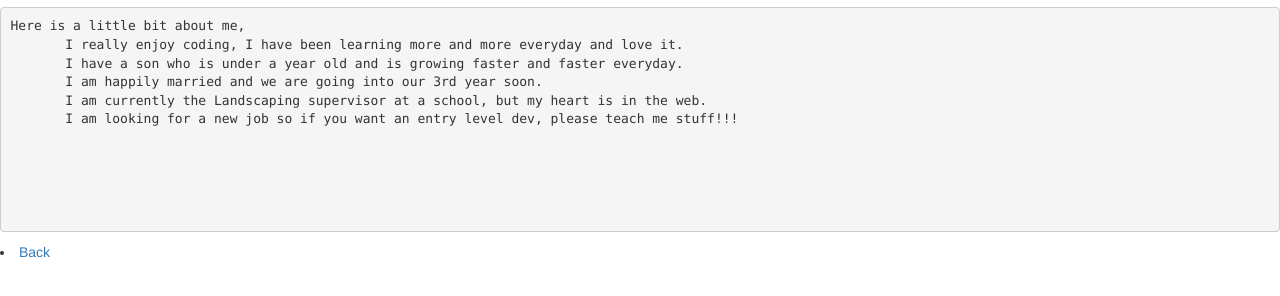
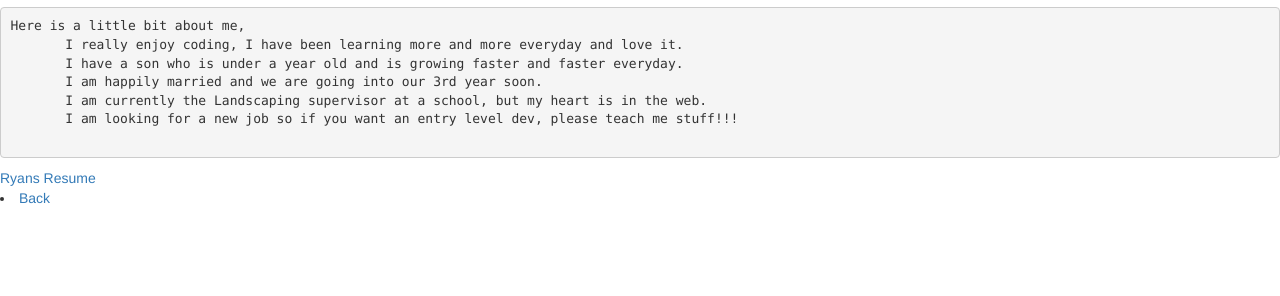
Before and after one commit to ryanmarsh/ryanmarsh.github.io, a plain HTML site: page index2.html in a window 1280 px wide. Shown: the part 162-458 px from the top of the page. Drawn offline with nearby package versions, Linux system fonts and the light colour scheme; a script that the page names is missing.

Commit message:
Update index2.html

```diff
--- a/index2.html
+++ b/index2.html
@@ -72,12 +72,10 @@
        I am happily married and we are going into our 3rd year soon.
        I am currently the Landscaping supervisor at a school, but my heart is in the web.
        I am looking for a new job so if you want an entry level dev, please teach me stuff!!!
+       </pre>
+     <a href= "Ryans Resume PDF 09:20:2015.pdf">Ryans Resume </a>
+     </div>
 
-
-
-
-       </pre>
-     </div>
 <div class="back">
 
     <li><a href="https://ryanmarsh.github.io/">Back</a></li>
```
